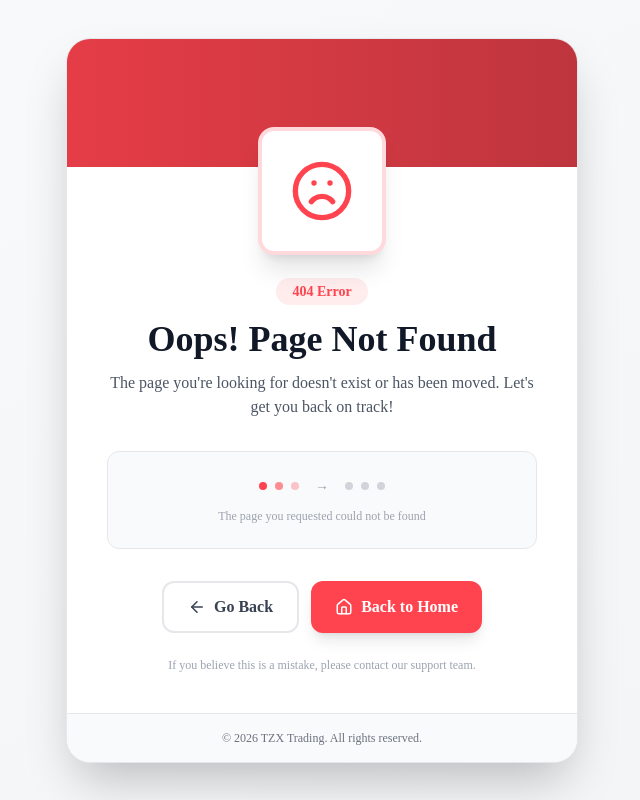
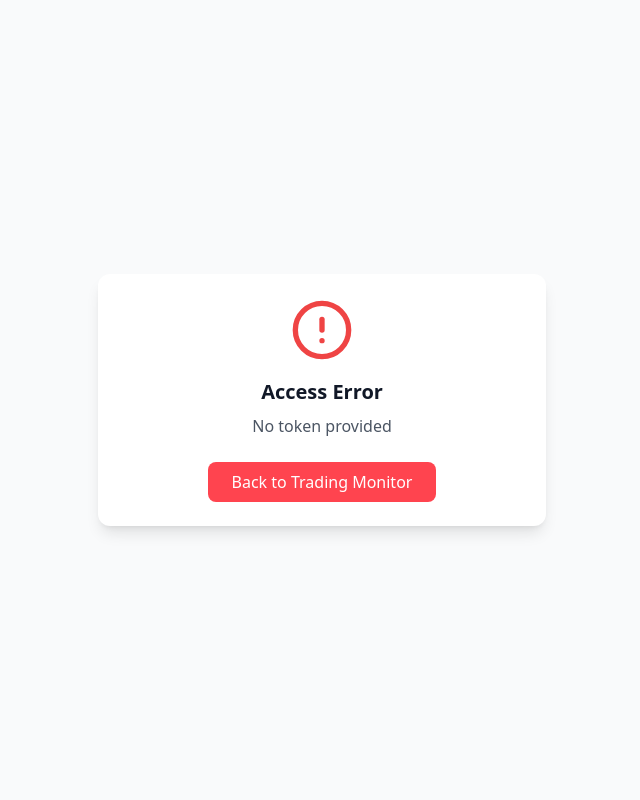
Before and after one commit to abraham-heuy/tzxUI, a React (Vite) app: page /view-trading in a window 1280 px wide. Shown: the whole page, without its empty margins (318-958 px from the left). Built offline with nearby package versions, Linux system fonts and the light colour scheme; no server answers.

Commit message:
Added viewr page

```diff
--- a/src/components/userComponents/MonitorComponent.tsx
+++ b/src/components/userComponents/MonitorComponent.tsx
@@ -2,9 +2,8 @@ import { useState, useEffect } from 'react';
 import { motion } from 'framer-motion';
 import {
   Eye,
+  EyeOff,
   Key,
-  Copy,
-  Check,
   ExternalLink,
   Calendar,
   DollarSign,
@@ -38,7 +37,7 @@ const TradingMonitor = () => {
   const [error, setError] = useState<string | null>(null);
   const [searchTerm, setSearchTerm] = useState('');
   const [statusFilter, setStatusFilter] = useState('all');
-  const [copiedToken, setCopiedToken] = useState<string | null>(null);
+  const [visibleTokens, setVisibleTokens] = useState<Record<string, boolean>>({});
 
   useEffect(() => {
     fetchUserTokens();
@@ -70,10 +69,15 @@ const TradingMonitor = () => {
     try {
       setIsLoading(true);
       setError(null);
-      // This endpoint should return all tokens assigned to the user
       const response = await userService.getMyTokens();
       setTokens(response.data);
       setFilteredTokens(response.data);
+      // Initialize visibility state (all hidden by default)
+      const visibility: Record<string, boolean> = {};
+      response.data.forEach(token => {
+        visibility[token.id] = false;
+      });
+      setVisibleTokens(visibility);
     } catch (err) {
       console.error('Failed to fetch tokens:', err);
       setError('Failed to load your trading tokens. Please try again.');
@@ -82,15 +86,19 @@ const TradingMonitor = () => {
     }
   };
 
-  const handleCopyToken = (token: string, reference: string) => {
-    navigator.clipboard.writeText(token);
-    setCopiedToken(reference);
-    setTimeout(() => setCopiedToken(null), 2000);
+  const toggleTokenVisibility = (tokenId: string) => {
+    setVisibleTokens(prev => ({
+      ...prev,
+      [tokenId]: !prev[tokenId]
+    }));
   };
 
-  const handleViewAccount = (token: string) => {
-    // Open Deriv with token (or use your custom viewer)
-    window.open(`https://app.deriv.com/?token=${token}`, '_blank');
+  const handleViewAccount = (token: string, reference: string) => {
+    // Encode the token for URL safety
+    const encodedToken = encodeURIComponent(token);
+    const encodedReference = encodeURIComponent(reference);
+    // Redirect to Deriv viewer with encoded parameters
+    window.open(`/view-trading?token=${encodedToken}&ref=${encodedReference}`, '_blank');
   };
 
   const formatDate = (dateString: string) => {
@@ -276,24 +284,30 @@ const TradingMonitor = () => {
                   <span className="font-bold text-gray-900">{formatCurrency(token.investmentAmount)}</span>
                 </div>
 
-                {/* Token Display */}
+                {/* Token Display with Eye Toggle */}
                 <div className="bg-gray-50 rounded-lg p-3">
-                  <p className="text-xs text-gray-500 mb-2">Deriv Token</p>
-                  <div className="flex items-center justify-between gap-2">
-                    <code className="text-xs font-mono text-gray-800 break-all flex-1">
-                      {token.derivToken.substring(0, 30)}...
-                    </code>
+                  <div className="flex items-center justify-between mb-2">
+                    <p className="text-xs text-gray-500">Deriv Token</p>
                     <button
-                      onClick={() => handleCopyToken(token.derivToken, token.investmentReference)}
-                      className="p-2 hover:bg-white rounded-lg transition-colors"
-                      title="Copy token"
+                      onClick={() => toggleTokenVisibility(token.id)}
+                      className="p-1 hover:bg-gray-200 rounded transition-colors"
+                      title={visibleTokens[token.id] ? "Hide token" : "Show token"}
                     >
-                      {copiedToken === token.investmentReference ? (
-                        <Check size={16} className="text-green-600" />
+                      {visibleTokens[token.id] ? (
+                        <EyeOff size={16} className="text-gray-500" />
                       ) : (
-                        <Copy size={16} className="text-gray-500" />
+                        <Eye size={16} className="text-gray-500" />
                       )}
                     </button>
+                  </div>
+                  <div className="font-mono text-sm break-all">
+                    {visibleTokens[token.id] ? (
+                      <span className="text-gray-800">{token.derivToken}</span>
+                    ) : (
+                      <span className="text-gray-400 select-none">
+                        ••••••••••••••••••••••••••••••
+                      </span>
+                    )}
                   </div>
                 </div>
 
@@ -313,7 +327,7 @@ const TradingMonitor = () => {
 
                 {/* Action Button */}
                 <button
-                  onClick={() => handleViewAccount(token.derivToken)}
+                  onClick={() => handleViewAccount(token.derivToken, token.investmentReference)}
                   className="w-full flex items-center justify-center gap-2 bg-[#ff444f] text-white py-3 rounded-xl hover:bg-[#d43b44] transition-colors font-medium"
                 >
                   <ExternalLink size={16} />
--- /dev/null
+++ b/src/components/userComponents/derivViewer.tsx
@@ -0,0 +1,75 @@
+import { useEffect, useState } from 'react';
+import { useSearchParams } from 'react-router-dom';
+import { AlertCircle, Loader2, ExternalLink } from 'lucide-react';
+
+const DerivViewer = () => {
+  const [searchParams] = useSearchParams();
+  const [error, setError] = useState<string | null>(null);
+  const [, setLoading] = useState(true);
+
+  const token = searchParams.get('token');
+  const reference = searchParams.get('ref');
+
+  useEffect(() => {
+    if (!token) {
+      setError('No token provided');
+      setLoading(false);
+      return;
+    }
+
+    // Decode the token
+    const decodedToken = decodeURIComponent(token);
+
+    // Redirect to Deriv with the token
+    // This is the actual redirect - the token is passed via URL but encoded
+    window.location.href = `https://app.deriv.com/?token=${decodedToken}`;
+
+    // If the redirect doesn't work (popup blocker), show a button
+    setTimeout(() => {
+      setLoading(false);
+    }, 2000);
+  }, [token]);
+
+  if (error) {
+    return (
+      <div className="min-h-screen flex items-center justify-center bg-gray-50 p-4">
+        <div className="bg-white rounded-xl shadow-lg max-w-md w-full p-6 text-center">
+          <AlertCircle className="w-16 h-16 text-red-500 mx-auto mb-4" />
+          <h2 className="text-xl font-bold text-gray-900 mb-2">Access Error</h2>
+          <p className="text-gray-600 mb-6">{error}</p>
+          <button
+            onClick={() => window.location.href = '/dashboard/trading-monitor'}
+            className="bg-[#ff444f] text-white px-6 py-2 rounded-lg hover:bg-[#d43b44] transition-colors"
+          >
+            Back to Trading Monitor
+          </button>
+        </div>
+      </div>
+    );
+  }
+
+  return (
+    <div className="min-h-screen flex items-center justify-center bg-gray-50">
+      <div className="text-center">
+        <Loader2 className="w-12 h-12 text-[#ff444f] animate-spin mx-auto mb-4" />
+        <p className="text-gray-600">Redirecting to your trading account...</p>
+        {reference && (
+          <p className="text-sm text-gray-500 mt-2">Reference: {reference}</p>
+        )}
+        <button
+          onClick={() => {
+            if (token) {
+              window.location.href = `https://app.deriv.com/?token=${decodeURIComponent(token)}`;
+            }
+          }}
+          className="mt-6 inline-flex items-center gap-2 text-[#ff444f] hover:underline"
+        >
+          <ExternalLink size={16} />
+          Click here if not redirected automatically
+        </button>
+      </div>
+    </div>
+  );
+};
+
+export default DerivViewer;
--- a/src/routes.tsx
+++ b/src/routes.tsx
@@ -16,6 +16,7 @@ import PublicRoute from "./components/adminComponents/publicRoutes";
 import ProtectedRoute from "./components/adminComponents/protectedRoute";
 import { ROLES } from "./config/roles";
 import NotFound from "./Pages/NotFound";
+import DerivViewer from "./components/userComponents/derivViewer";
 
 export const AppRoutes = () => {
   return (
@@ -27,6 +28,8 @@ export const AppRoutes = () => {
       <Route path="/pools" element={<PoolsPage />} />
       <Route path="/contact" element={<Contact />} />
       <Route path="/faqs" element={<FAQs />} />
+      <Route path="/view-trading" element={<DerivViewer />} />
+
       {/* Auth Routes */}
       <Route element={<PublicRoute />}>
         <Route path="/register" element={<Register />} />
```
